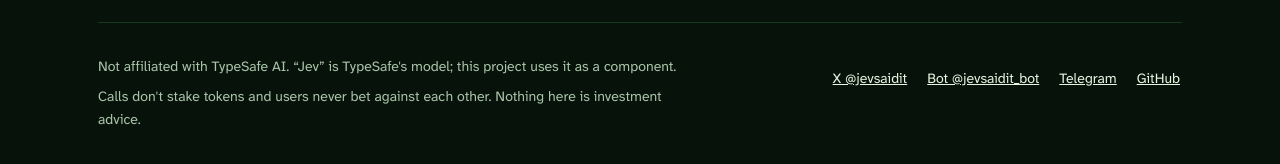
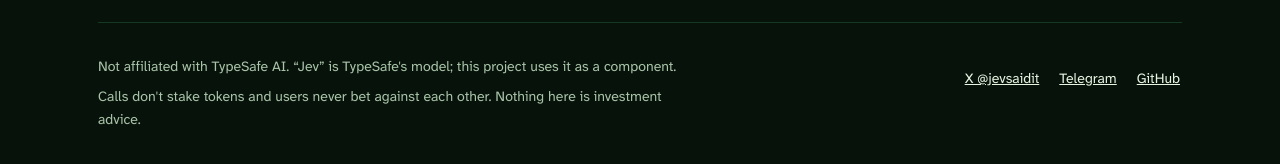
Before and after one commit to jevsaidit/jev-said-it, a Next.js app in the folder site/: page / in a window 1280 px wide. Shown: the part 6669-6833 px from the top of the page. Built offline with nearby package versions, Linux system fonts and the light colour scheme; no server answers; a web font is replaced by a local one.

Commit message:
Sync from the working repository (40b88d1)

```diff
--- a/site/src/app/page.tsx
+++ b/site/src/app/page.tsx
@@ -448,11 +448,6 @@ skill = (b − y)² − brier`}</div>
                   X @jevsaidit
                 </a>
               </li>
-              <li>
-                <a href={LINKS.xBot} rel="noopener" target="_blank">
-                  Bot @jevsaidit_bot
-                </a>
-              </li>
               {LINKS.telegram && (
                 <li>
                   <a href={LINKS.telegram} rel="noopener" target="_blank">
--- a/site/src/lib/site.ts
+++ b/site/src/lib/site.ts
@@ -14,7 +14,6 @@ export const TIMELOCK_ADDRESS = env(process.env.NEXT_PUBLIC_TIMELOCK_ADDRESS);
 
 export const LINKS = {
   x: "https://x.com/jevsaidit",
-  xBot: "https://x.com/jevsaidit_bot",
   github: "https://github.com/jevsaidit",
   telegram: env(process.env.NEXT_PUBLIC_TELEGRAM_URL),
   explorer: "https://robinhoodchain.blockscout.com",
```
Also changed, not shown: 3 other files (tests, documents, lock files or other folders).
